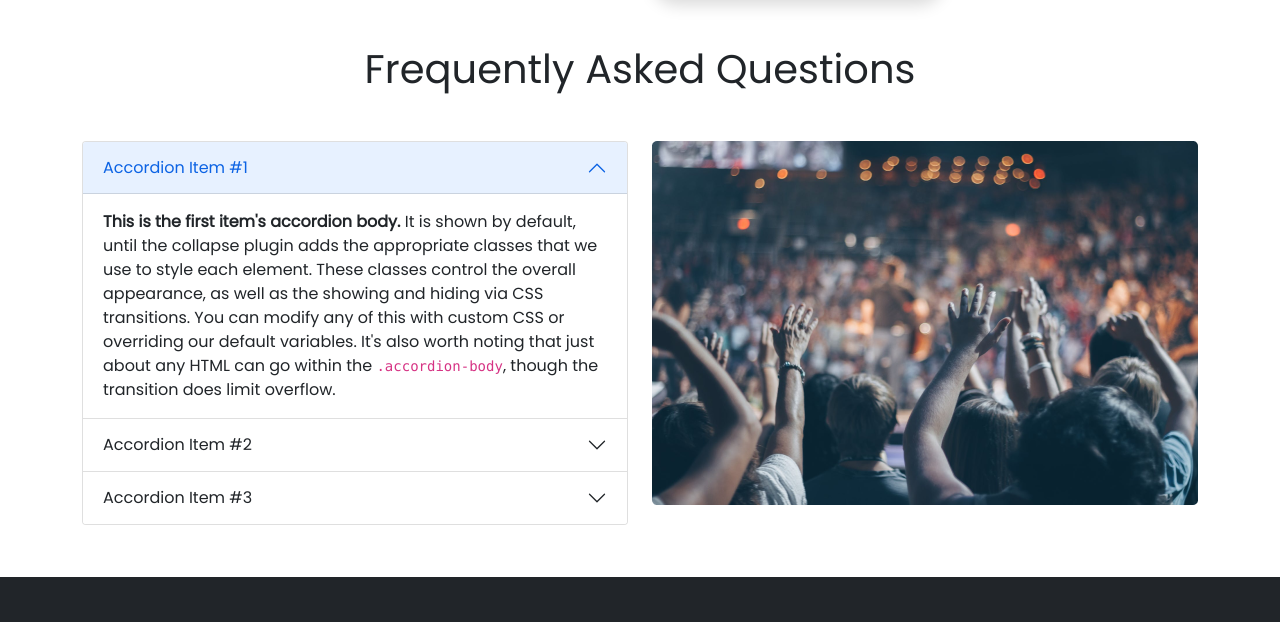
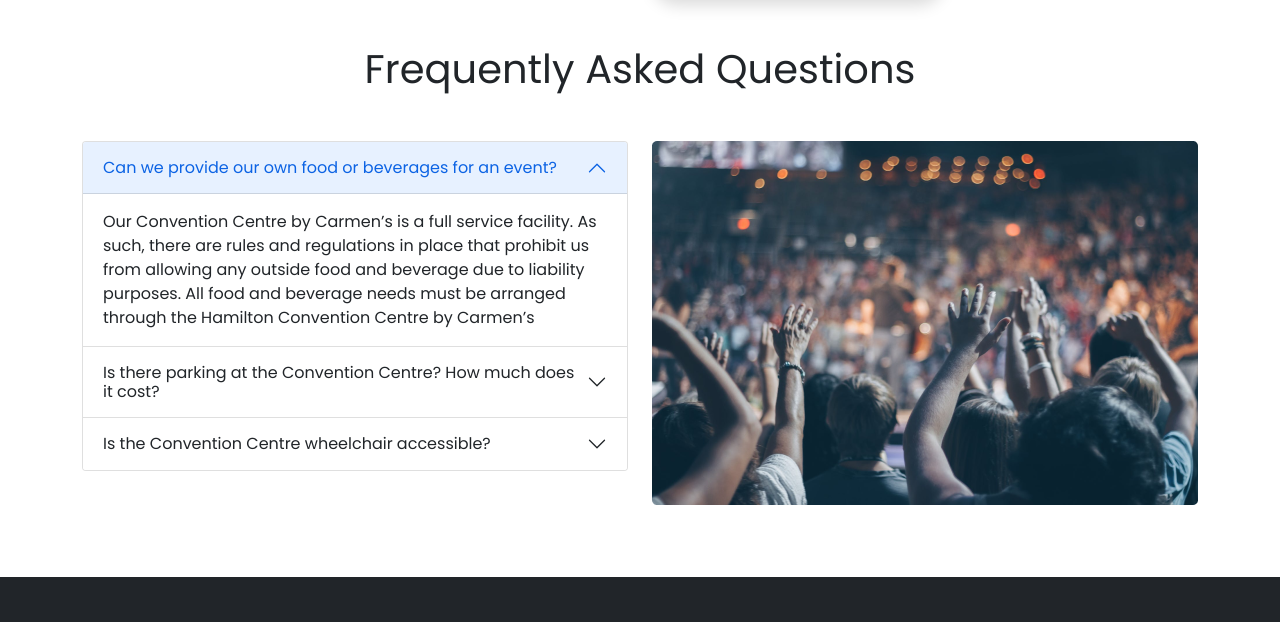
Before and after one commit to mukarrom21/assignment-3, a plain HTML site: page index.html in a window 1280 px wide. Shown: the part 1933-2555 px from the top of the page. Drawn offline with nearby package versions, Linux system fonts and the light colour scheme.

Commit message:
freequently asked editid

```diff
--- a/index.html
+++ b/index.html
@@ -418,18 +418,16 @@
                         <h2 class="accordion-header" id="headingOne">
                             <button class="accordion-button" type="button" data-bs-toggle="collapse"
                                 data-bs-target="#collapseOne" aria-expanded="true" aria-controls="collapseOne">
-                                Accordion Item #1
+                                Can we provide our own food or beverages for an event?
                             </button>
                         </h2>
                         <div id="collapseOne" class="accordion-collapse collapse show" aria-labelledby="headingOne"
                             data-bs-parent="#accordionExample">
                             <div class="accordion-body">
-                                <strong>This is the first item's accordion body.</strong> It is shown by default, until
-                                the collapse plugin adds the appropriate classes that we use to style each element.
-                                These classes control the overall appearance, as well as the showing and hiding via CSS
-                                transitions. You can modify any of this with custom CSS or overriding our default
-                                variables. It's also worth noting that just about any HTML can go within the
-                                <code>.accordion-body</code>, though the transition does limit overflow.
+                                Our Convention Centre by Carmen’s is a full service facility. As such, there are rules
+                                and regulations in place that prohibit us from allowing any outside food and beverage
+                                due to liability purposes. All food and beverage needs must be arranged through the
+                                Hamilton Convention Centre by Carmen’s
                             </div>
                         </div>
                     </div>
@@ -437,18 +435,20 @@
                         <h2 class="accordion-header" id="headingTwo">
                             <button class="accordion-button collapsed" type="button" data-bs-toggle="collapse"
                                 data-bs-target="#collapseTwo" aria-expanded="false" aria-controls="collapseTwo">
-                                Accordion Item #2
+                                Is there parking at the Convention Centre? How much does it cost?
                             </button>
                         </h2>
                         <div id="collapseTwo" class="accordion-collapse collapse" aria-labelledby="headingTwo"
                             data-bs-parent="#accordionExample">
                             <div class="accordion-body">
-                                <strong>This is the second item's accordion body.</strong> It is hidden by default,
-                                until the collapse plugin adds the appropriate classes that we use to style each
-                                element. These classes control the overall appearance, as well as the showing and hiding
-                                via CSS transitions. You can modify any of this with custom CSS or overriding our
-                                default variables. It's also worth noting that just about any HTML can go within the
-                                <code>.accordion-body</code>, though the transition does limit overflow.
+                                Absolutely. The Hamilton Convention Centre by Carmen’s is directly connected to a six
+                                level underground parking garage operated by the City of Hamilton Municipal Parking
+                                Authority, able to accommodate up to 600 vehicles at once. Because this is a municipal
+                                owned lot, parking charges will apply based on the duration of stay and can range
+                                anywhere from $2.00 per hour to a daily maximum of $11.00. Rain or shine, you won’t have
+                                to worry about braving the elements, as you can take the elevator right from the
+                                underground parking lot directly to the first, second or third floor levels of the
+                                Hamilton Convention Centre by Carmen’s.
                             </div>
                         </div>
                     </div>
@@ -456,18 +456,18 @@
                         <h2 class="accordion-header" id="headingThree">
                             <button class="accordion-button collapsed" type="button" data-bs-toggle="collapse"
                                 data-bs-target="#collapseThree" aria-expanded="false" aria-controls="collapseThree">
-                                Accordion Item #3
+                                Is the Convention Centre wheelchair accessible?
                             </button>
                         </h2>
                         <div id="collapseThree" class="accordion-collapse collapse" aria-labelledby="headingThree"
                             data-bs-parent="#accordionExample">
                             <div class="accordion-body">
-                                <strong>This is the third item's accordion body.</strong> It is hidden by default, until
-                                the collapse plugin adds the appropriate classes that we use to style each element.
-                                These classes control the overall appearance, as well as the showing and hiding via CSS
-                                transitions. You can modify any of this with custom CSS or overriding our default
-                                variables. It's also worth noting that just about any HTML can go within the
-                                <code>.accordion-body</code>, though the transition does limit overflow.
+                                Yes it is, starting right from the underground parking lot. Guests can be dropped off at
+                                the front doors, or take an elevator right from the under parking lot, directly into the
+                                facility. Additionally, all of our washrooms are wheelchair accessible, our hallways
+                                wide set, and we are proud to say that we are fully accessible. Please check out the
+                                Accessibility section of our website. Special note, wheel chairs are on site in the case
+                                of an emergency.
                             </div>
                         </div>
                     </div>
```
